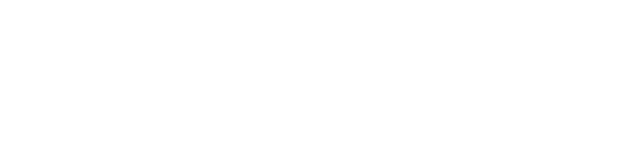
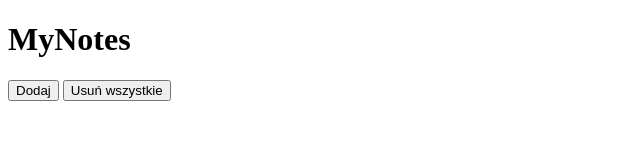
Before and after one commit to TarasYarovyi/MyNotes, a plain HTML site: page index.html in a window 1280 px wide. Shown: the whole page, without its empty margins (0-640 px from the left). Drawn offline with Linux system fonts and the light colour scheme.

Commit message:
Menu added

```diff
--- a/index.html
+++ b/index.html
@@ -5,5 +5,15 @@
     <meta name="viewport" content="width=device-width, initial-scale=1.0" />
     <title>Document</title>
   </head>
-  <body></body>
+  <body>
+    <div class="menu">
+      <h1><i class="fas fa-sticky-note"></i> MyNotes</h1>
+      <div class="menu-buttons">
+        <button class="add icon"><i class="fas fa-plus"></i> Dodaj</button>
+        <button class="delete-all icon">
+          <i class="fas fa-trash-alt"></i> Usuń wszystkie
+        </button>
+      </div>
+    </div>
+  </body>
 </html>
```
